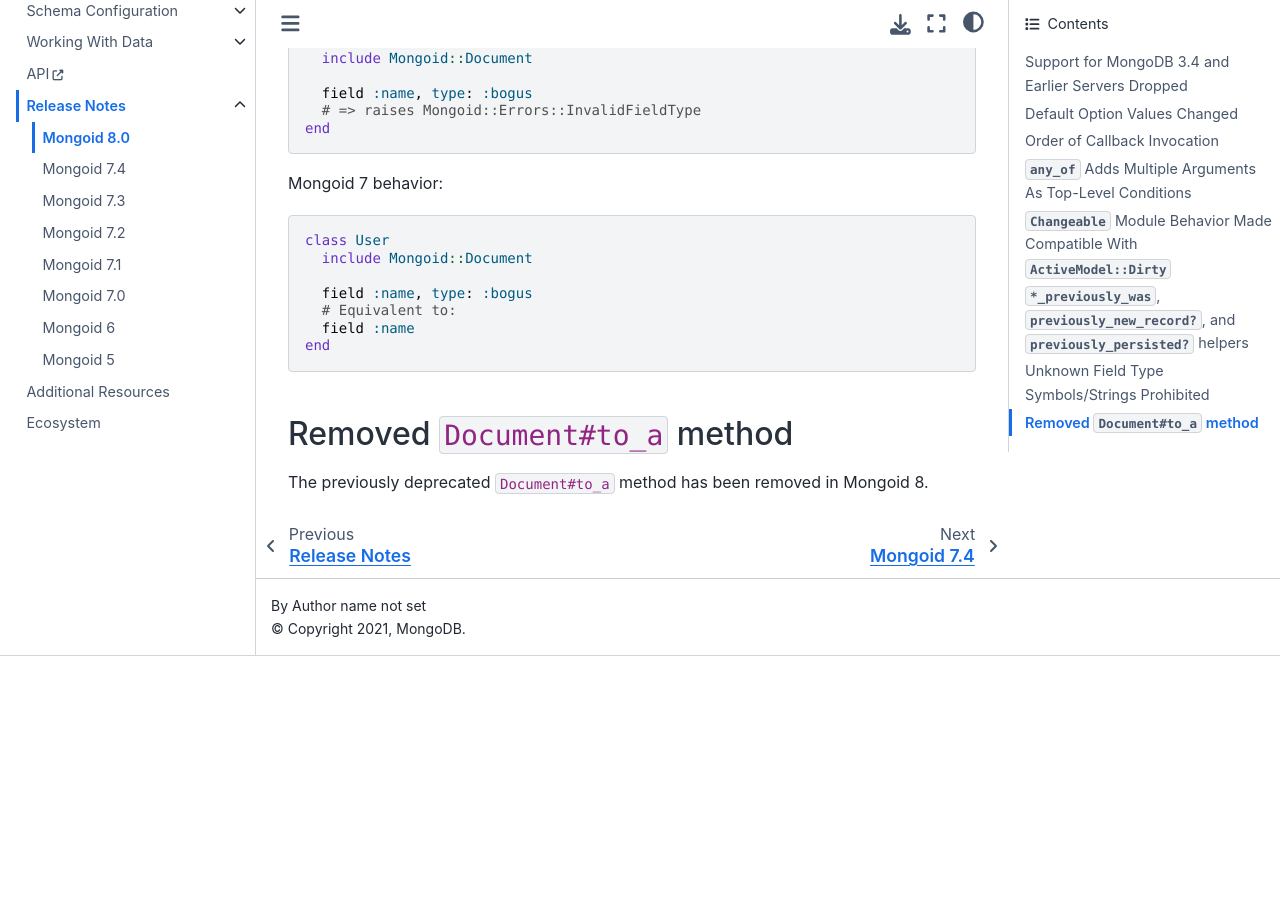
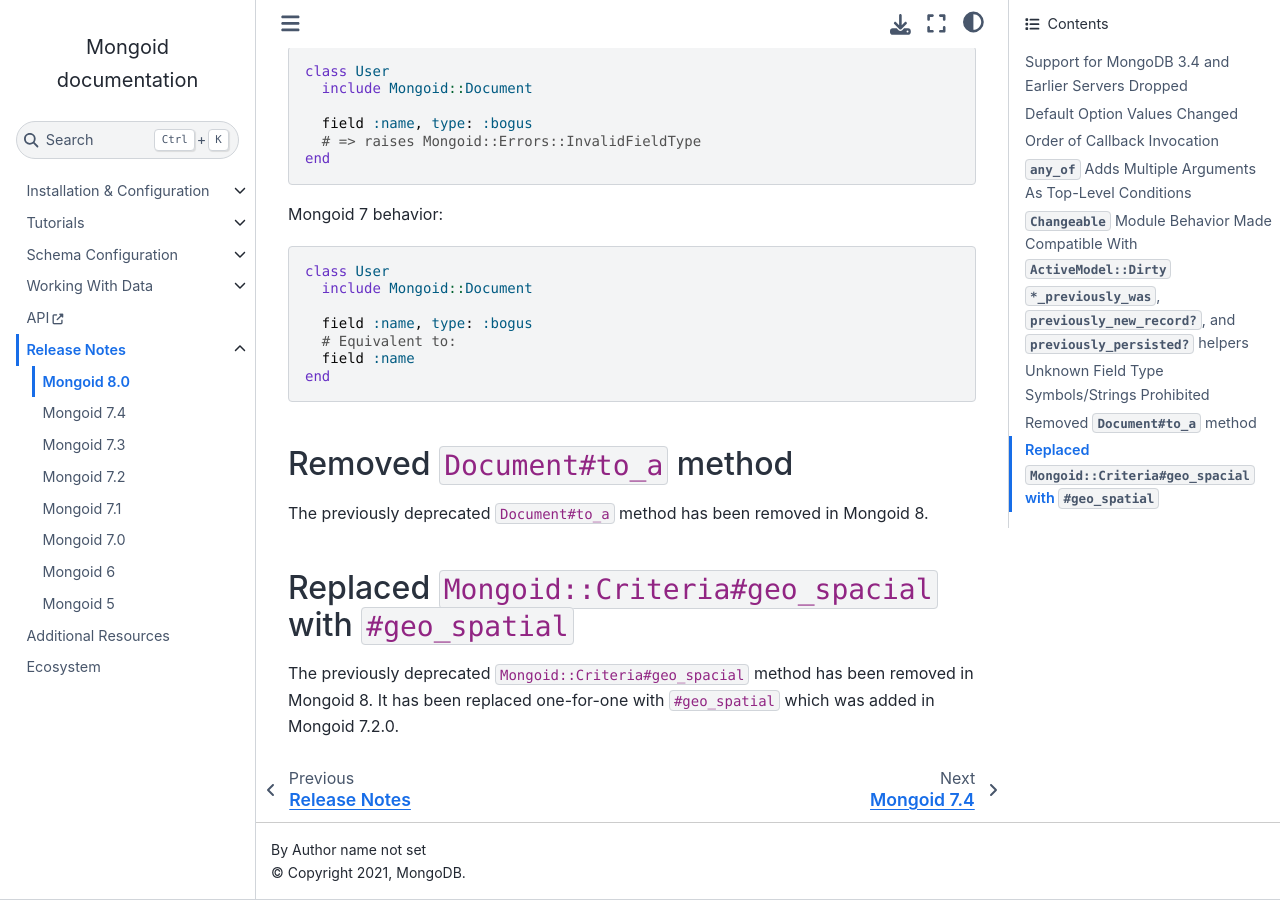
Before and after one commit to i80and/docs-mongoid, a Sphinx documentation site: the page built from docs/release-notes/mongoid-8.0.txt, in a window 1280 px wide and 900 px high, scrolled down 6101 px. Built offline with Sphinx 7.4.7 and the Sphinx Book theme 1.1.4, drawn with Linux system fonts in a browser that asks for light colours; before the commit the page ends 6757 px from its top, so only the background shows below that; some of the changed text lies outside the part shown.

Commit message:
MONGOID-5322: Remove deprecated geo_spacial method (was aliased to geo_spatial) (#5241)
* Remove deprecated geo_spacial method and replace with geo_spatial.

* adjust release notes

Co-authored-by: shields <shields@tablecheck.com>
Co-authored-by: Oleg Pudeyev <code@olegp.name>

```diff
--- a/docs/release-notes/mongoid-8.0.txt
+++ b/docs/release-notes/mongoid-8.0.txt
@@ -308,3 +308,11 @@ Removed ``Document#to_a`` method
 
 The previously deprecated ``Document#to_a`` method has been removed in
 Mongoid 8.
+
+
+Replaced ``Mongoid::Criteria#geo_spacial`` with ``#geo_spatial``
+----------------------------------------------------------------
+
+The previously deprecated ``Mongoid::Criteria#geo_spacial`` method has been
+removed in Mongoid 8. It has been replaced one-for-one with ``#geo_spatial``
+which was added in Mongoid 7.2.0.
```
